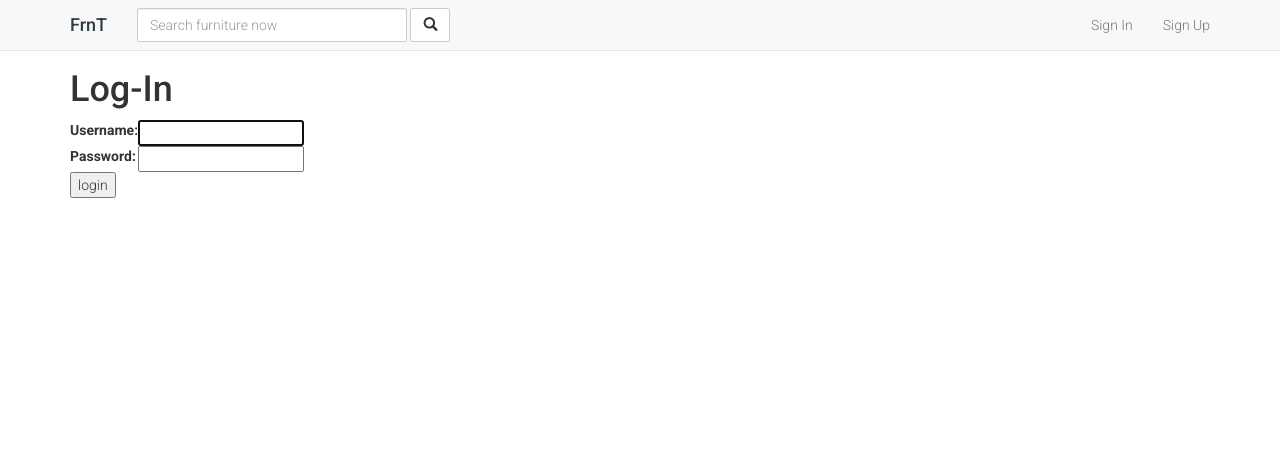
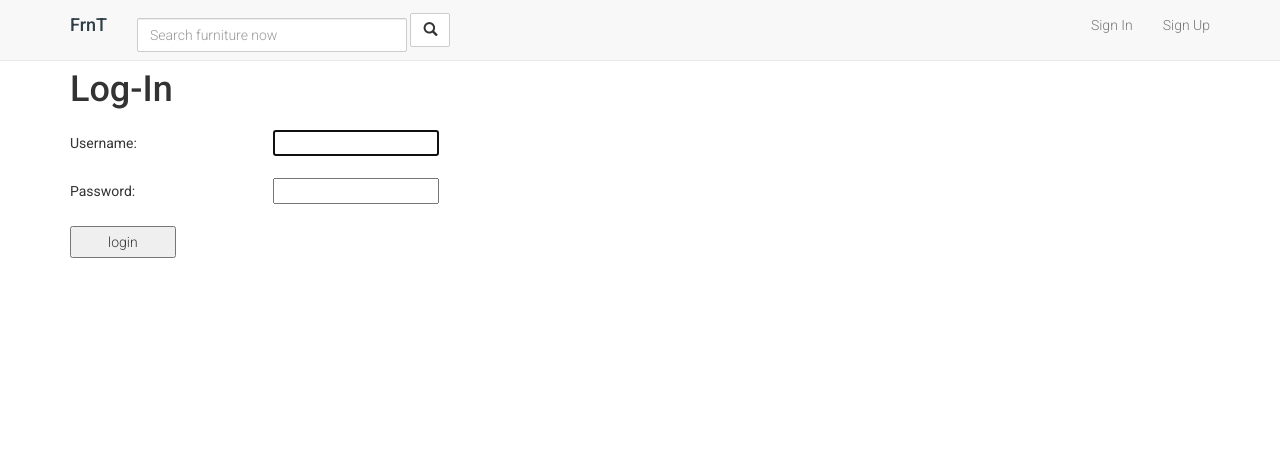
Before and after one commit to xofaye/frnt, a Django app: page /login/ in a window 1280 px wide. Shown: the top 457 px of the page. Run offline with Django 3.2, Linux system fonts and the light colour scheme; some libraries are stand-ins or nearby versions.

Commit message:
form styling

```diff
--- a/Backend/frnt/main/static/css/form.css
+++ b/Backend/frnt/main/static/css/form.css
@@ -1,3 +1,18 @@
 label {
-	width: 200px;
+  width: 200px;
+  font-weight: normal;
 }
+
+input {
+  margin-top: 10px;
+}
+
+.helptext {
+  font-size: 13px;
+  margin-left: 20px;
+}
+
+input[type="submit"] {
+  padding: 4px 36px;
+  text-decoration: none;
+}
--- a/Backend/frnt/main/templates/register.html
+++ b/Backend/frnt/main/templates/register.html
@@ -9,7 +9,7 @@
   <h1>Register here!</h1>
   <form method="post" action=".">
     {{ form.as_p }}
-    <input type="submit" value="register" />
+    <input type="submit" value="Register" />
     {% csrf_token %}
   </form>
 {% endblock %}
--- a/Backend/frnt/main/templates/registration/login.html
+++ b/Backend/frnt/main/templates/registration/login.html
@@ -3,21 +3,16 @@
 {% block title %}Login | FrnT{% endblock %}
 
 {% block content %}
+  <link rel="stylesheet" href="{% static "css/form.css" %}">
+
   <h1>Log-In</h1>
   {% if form.errors %}
   <p>Your username and password didn't match. Please try again.</p>
   {% endif %}
+
   <form method="post" action="{% url 'login' %}">
-  {% csrf_token %}
-  <table>
-  <tr>
-      <td>{{ form.username.label_tag }}</td>
-      <td>{{ form.username }}</td>
-  </tr>
-  <tr>
-      <td>{{ form.password.label_tag }}</td>
-      <td>{{ form.password }}</td>
-  </tr>
-  </table>
-  <input type="submit" value="login" />
+    {{ form.as_p }}
+    <input type="submit" value="login" />
+    {% csrf_token %}
+  </form>
 {% endblock %}
```
